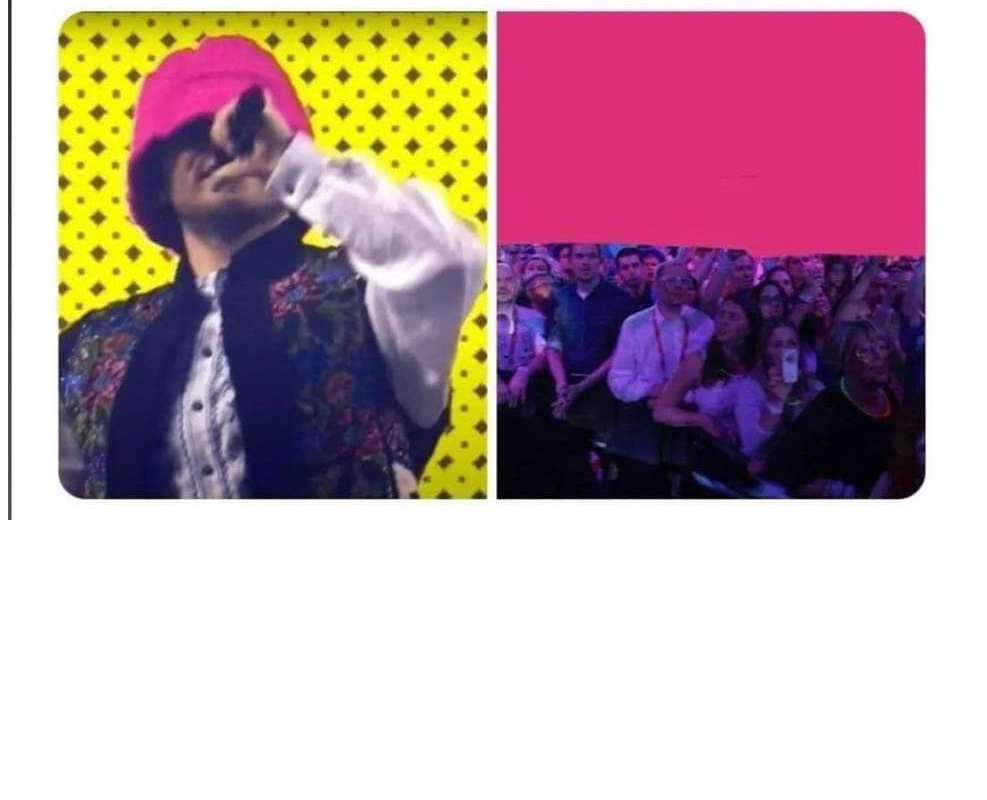
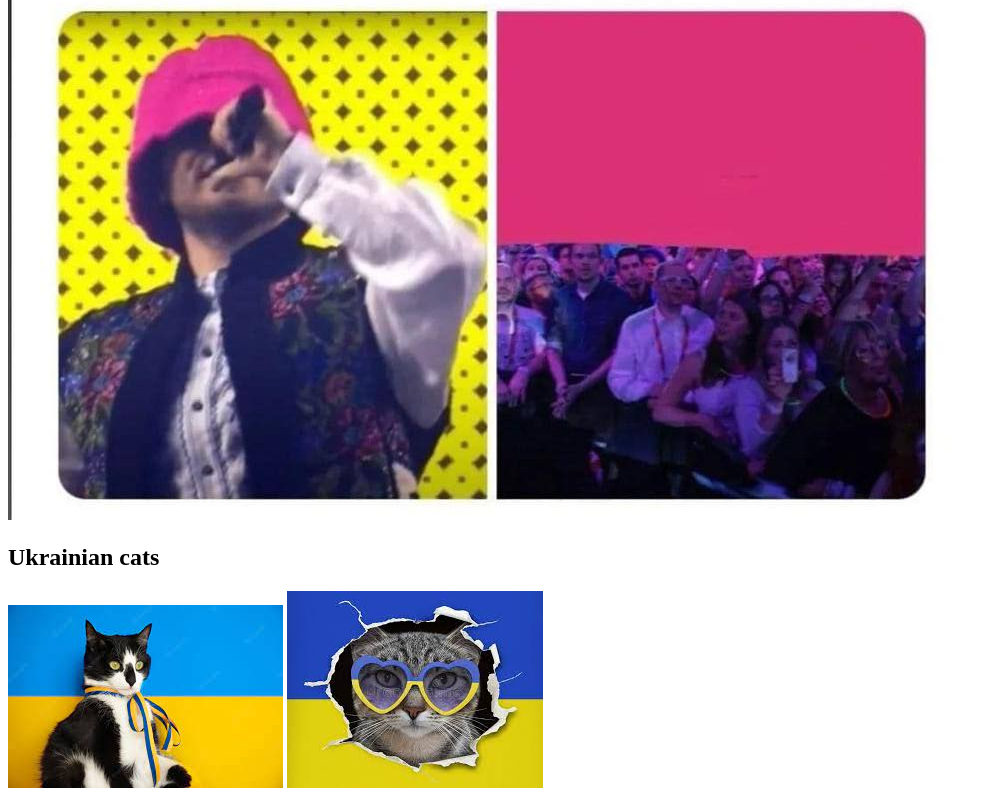
Before and after one commit to Obernybesov/git_practice, a plain HTML site: page index.html in a window 1280 px wide. Shown: the part 1038-1838 px from the top of the page, without its empty margins (0-987 px from the left). Before the commit the page ends 1570 px from the top, so only its background shows below. Drawn offline with Linux system fonts and the light colour scheme.

Commit message:
adding new images to index.html

```diff
--- a/index.html
+++ b/index.html
@@ -14,6 +14,12 @@
 
 <img src="images\meme2.jpg" alt="meme2">
 
+<h2>Ukrainian cats</h2>
+
+<img src="images2\ucat1.jpg" alt="ucat1">
+
+<img src="images2\ucat2.jpg" alt="ucat2">
+
 </body>
 
 </html>
```
